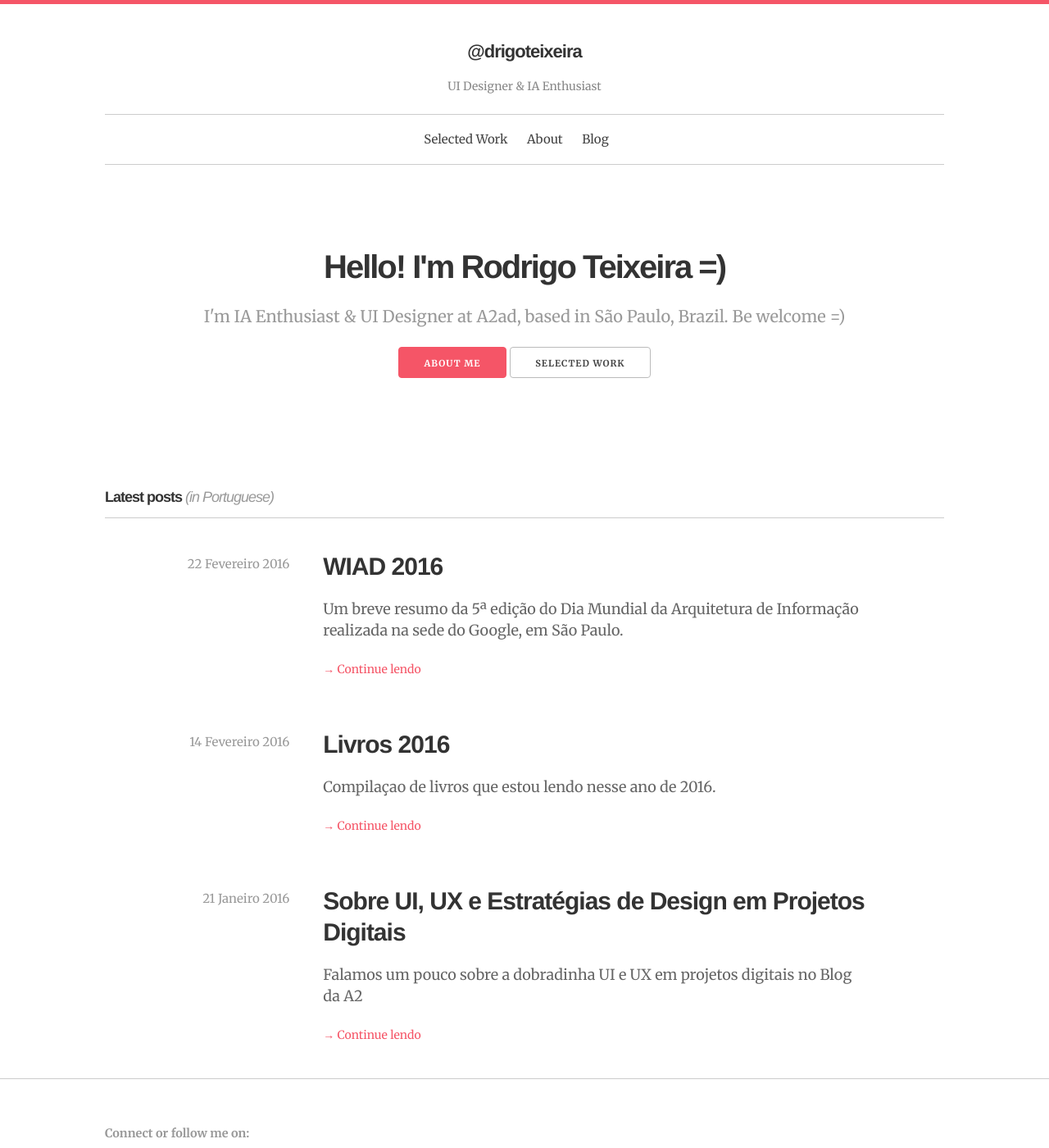
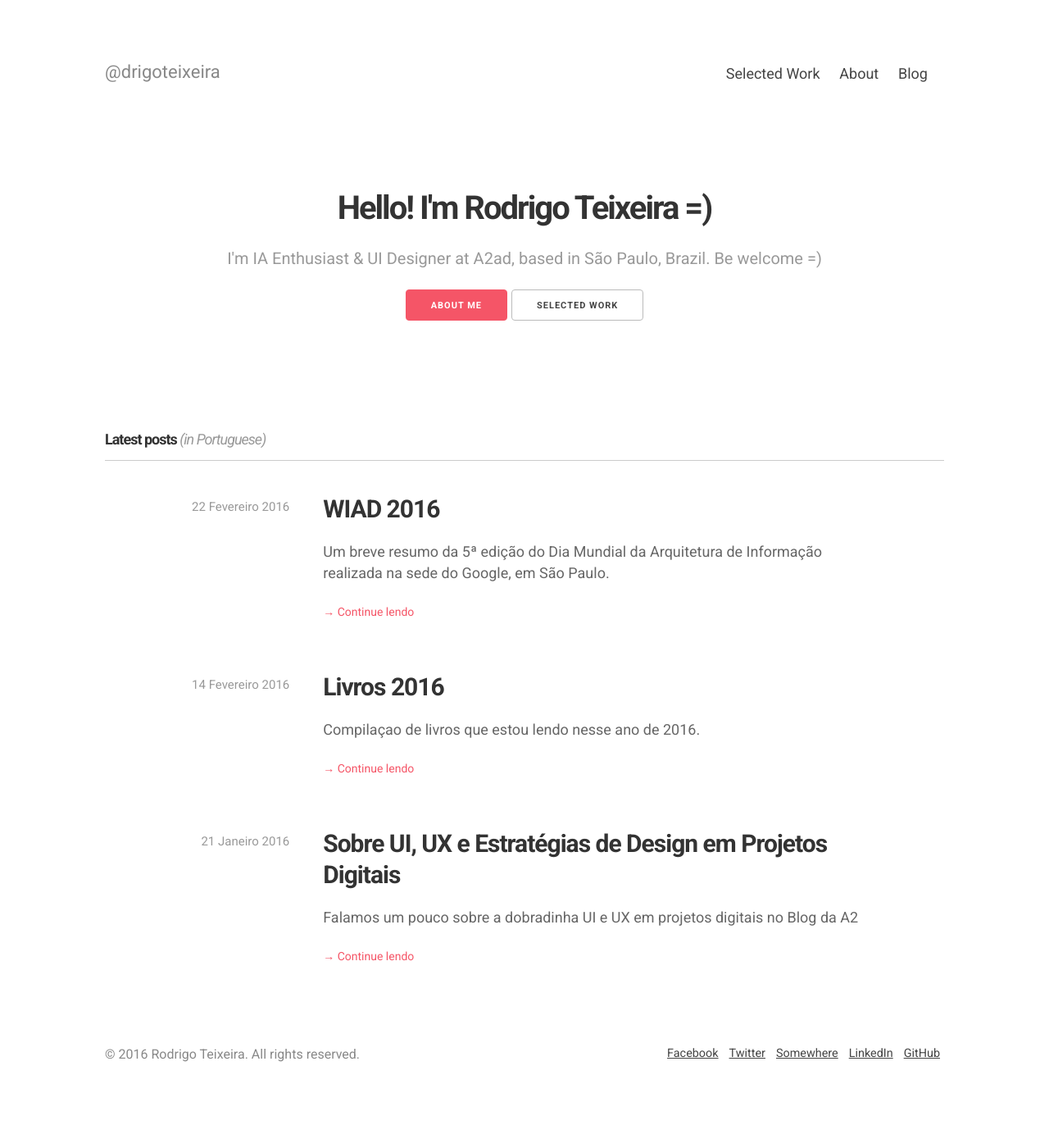
Before and after one commit to drigoteixeira/drigoteixeira.github.io, a Jekyll site: the page built from index.html, in a window 1280 px wide and 1400 px high. Shown: the whole window at 82% size. Built offline with Jekyll 4.4.1, drawn with Linux system fonts in a browser that asks for light colours; nearby versions of some CDN libraries; some of the changed text lies outside the part shown.

Commit message:
Update fonts and style

```diff
--- a/_includes/footer.html
+++ b/_includes/footer.html
@@ -1,17 +1,16 @@
 <footer>
 	<div class="container">
-		<div class="row">
+		<div class="four columns">
+			<p>© 2016 Rodrigo Teixeira. All rights reserved.</p>
+		</div>
+		<div class="eight columns right">
 			<ul class="social-networks">
-					<li>Connect or follow me on:</li>
 				<li><a href="https://www.facebook.com/drigoteixeira">Facebook</a></li>
 				<li><a href="http://twitter.com/drigoteixeira">Twitter</a></li>
 				<li><a href="https://www.somewhere.com/drigoteixeira">Somewhere</a></li>
 				<li><a href="http://br.linkedin.com/in/drigoteixeira/">LinkedIn</a></li>
 				<li><a href="https://github.com/drigoteixeira">GitHub</a></li>
 			</ul>
-				<p>© 2016 Rodrigo Teixeira. All rights reserved.</p>
-			</div>
-
 		</div>
 	</div>
 </footer>
--- a/_includes/header.html
+++ b/_includes/header.html
@@ -1,11 +1,13 @@
 
 <header class="main-header">
+	<div class="container">
+		<div class="row header">
+			<div class="four columns">
+				<h1 class="logo"><a href="/">@drigoteixeira</a></h1>
+			</div>
 
-	<div class="container">
+			<div class="eight columns right">
 				<nav class="navmain">
-			<h1 class="logo"><a href="/">@drigoteixeira</a></h1>
-			<p class="lead">UI Designer &amp; IA Enthusiast</p>
-
 					<ul class="navbar">
 						<li class="item01"><a href="/selectedwork/">Selected Work</a></li>
 						<li class="item02"><a href="/about/">About</a></li>
@@ -13,4 +15,6 @@
 					</ul>
 				</nav>
 			</div>
+		</div>
+	</div>
 </header>
--- a/_layouts/blog.html
+++ b/_layouts/blog.html
@@ -53,9 +53,9 @@
 
   <body class="blog">
 
+    {% include header.html %}
+
     <div class="page"> <!--BEGIN PAGE -->
-
-        {% include header.html %}
 
         <div class="container">
             <article class="post">
--- a/_layouts/default.html
+++ b/_layouts/default.html
@@ -50,10 +50,11 @@
 
   <body class="work">
 
+    {% include header.html %}
 
-    <div class="homepage"> <!--BEGIN PAGE -->
+    <div class="page"> <!--BEGIN PAGE -->
 
-        {% include header.html %}
+
 
         <div class="row">
             <section class="content large-12 columns">
--- a/_layouts/home.html
+++ b/_layouts/home.html
@@ -52,11 +52,18 @@
 
     {% include header.html %}
 
-    <div class="homepage"> <!--BEGIN PAGE -->
-        {{ content }}
+    <div class="page"> <!--BEGIN PAGE -->
+
+
+
+        <div class="content"> <!--BEGIN PAGE -->
+            {{ content }}
+        </div> <!--END PAGE -->
+
+        {% include footer.html %}
+
     </div> <!--END PAGE -->
 
-    {% include footer.html %}
 
 </body>
 </html>
--- a/_layouts/intern.html
+++ b/_layouts/intern.html
@@ -49,9 +49,9 @@
 
   <body class="about">
 
-    <div> <!--BEGIN PAGE -->
+    {% include header.html %}
 
-        {% include header.html %}
+    <div class="page"> <!--BEGIN PAGE -->
 
         <div class="row">
             <section class="content large-12 columns">
--- a/style.scss
+++ b/style.scss
@@ -35,7 +35,7 @@ Description: Tema padrão do blog pessoal de Rodrigo Teixeira
 
 */
 
-@import url(https://fonts.googleapis.com/css?family=Merriweather:400,700,700italic,400italic);
+@import url(https://fonts.googleapis.com/css?family=Roboto:400,400italic,700,700italic);
 
 
 /* Grid
@@ -138,10 +138,9 @@ body {
   background: #FFF;
   font-size: 1.5em; /* currently ems cause chrome bug misinterpreting rems on body element */
   line-height: 1.5;
-  font-family: 'Merriweather', serif;
+  font-family: 'Roboto', sans-serif;
   color: #555;
   text-rendering: optimizelegibility;
-  border-top: 5px solid #f55567;
 }
 
 .right {
@@ -157,7 +156,7 @@ h1, h2, h3, h4, h5, h6 {
   margin-bottom: 2rem;
   font-weight: 700;
   letter-spacing: -1px;
-  font-family: 'Helvetica Neue', Helvetica, Arial, sans-serif;
+  font-family: 'Roboto', sans-serif;
   color: #333;
 }
 
@@ -556,33 +555,28 @@ HEADER
 ========================================================================== */
 
 .main-header {
-  display: table;
-    height: 100px;
-    overflow: hidden;
-    position: relative;
-    text-align: center;
-    width: 100%;
-    padding: 30px 0;
+  padding-top: 60px;
+  position: fixed;
+  width: 100%;
+  z-index: 9999px;
 }
+
 
 .logo {
   text-decoration: none;
-  font-family: 'Helvetica Neue', Helvetica, Arial, sans-serif;
+  font-family: 'Roboto', sans-serif;
+  letter-spacing: normal;
   font-size: 22px;
-  letter-spacing: -1px;
-  font-weight: bold;
-  color: #444;
+  font-weight: normal;
 }
 
 .logo a {
-  color: #333;
+  color: #888;
 }
 
 .navbar {
   height: 60px;
   margin-bottom: 40px;
-  border-top: 1px solid #ccc;
-  border-bottom: 1px solid #ccc;
 }
 
 .navbar li {
@@ -590,7 +584,7 @@ HEADER
   list-style: none;
   line-height: 60px;
   padding: 0 20px 0 0;
-  font-size: 1em;
+  font-size: 1.2em;
 }
 
 .navbar li a {
@@ -644,7 +638,6 @@ FOOTER
 footer {
   padding: 10px 0 0 0;
   font-size: 12px;
-  border-top: 1px solid #ccc;
 }
 
 footer .container {
@@ -652,7 +645,7 @@ footer .container {
 }
 
 footer p {
-  font-size: 12px;
+  font-size: 16px;
   color: #888;
 }
 
@@ -675,17 +668,13 @@ footer ul li {
   list-style: none;
   font-size: 1.2em;
   padding: 0 5px;
-  font-weight: bold;
   color: #999;
 }
 
-footer ul li:first-child {
-  padding-left: 0;
-  display: block;
-}
 
 footer ul li a {
-  color: #f55567;
+  color: #444;
+  text-decoration: underline;
 }
 
 /* LISTA */
@@ -1040,3 +1029,7 @@ figure.highlight {
 .container .button {
   margin-bottom: 40px;
 }
+
+.page {
+  padding-top: 200px;
+}
```
Lines whose indentation alone changed are shown as unchanged.
